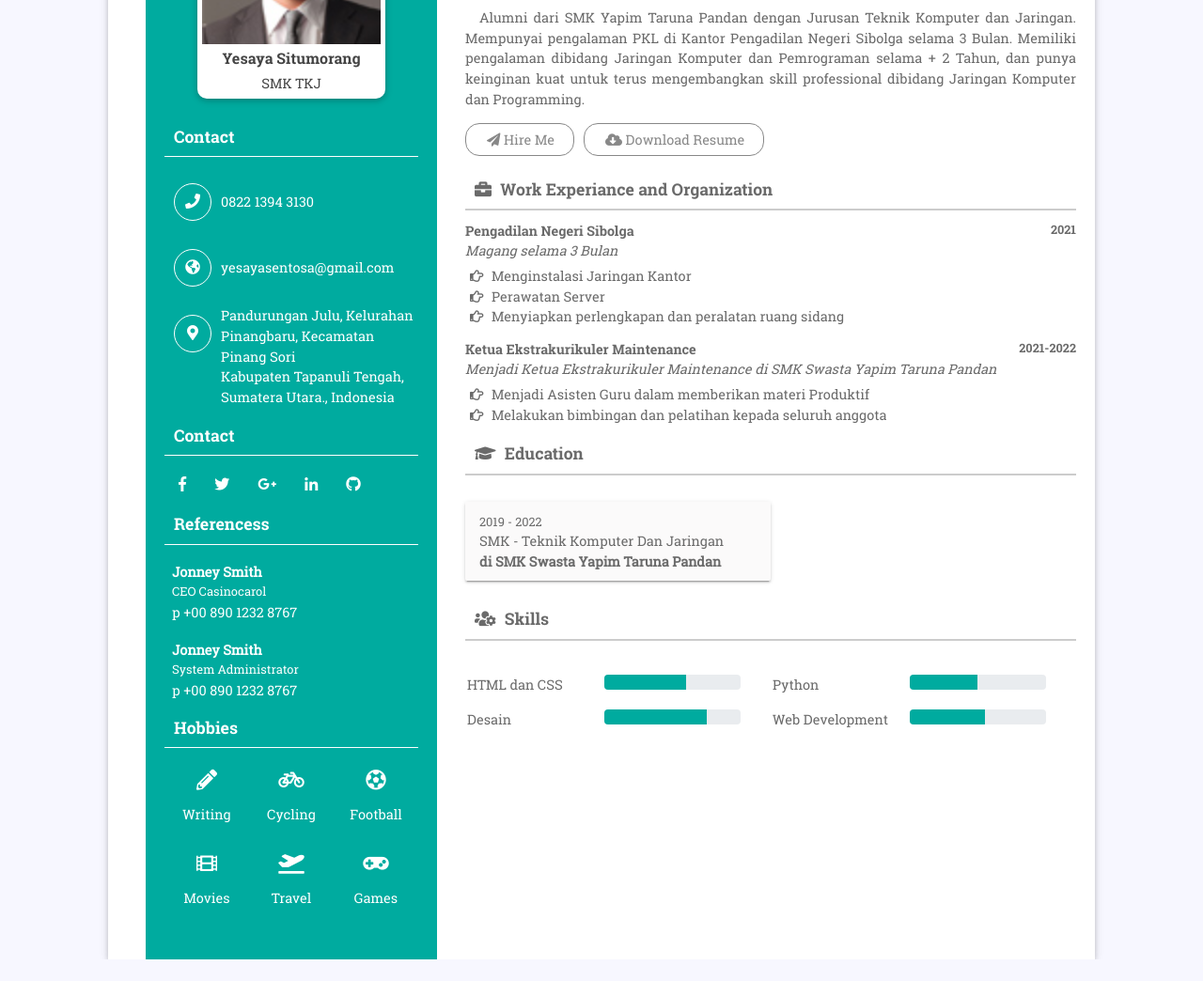
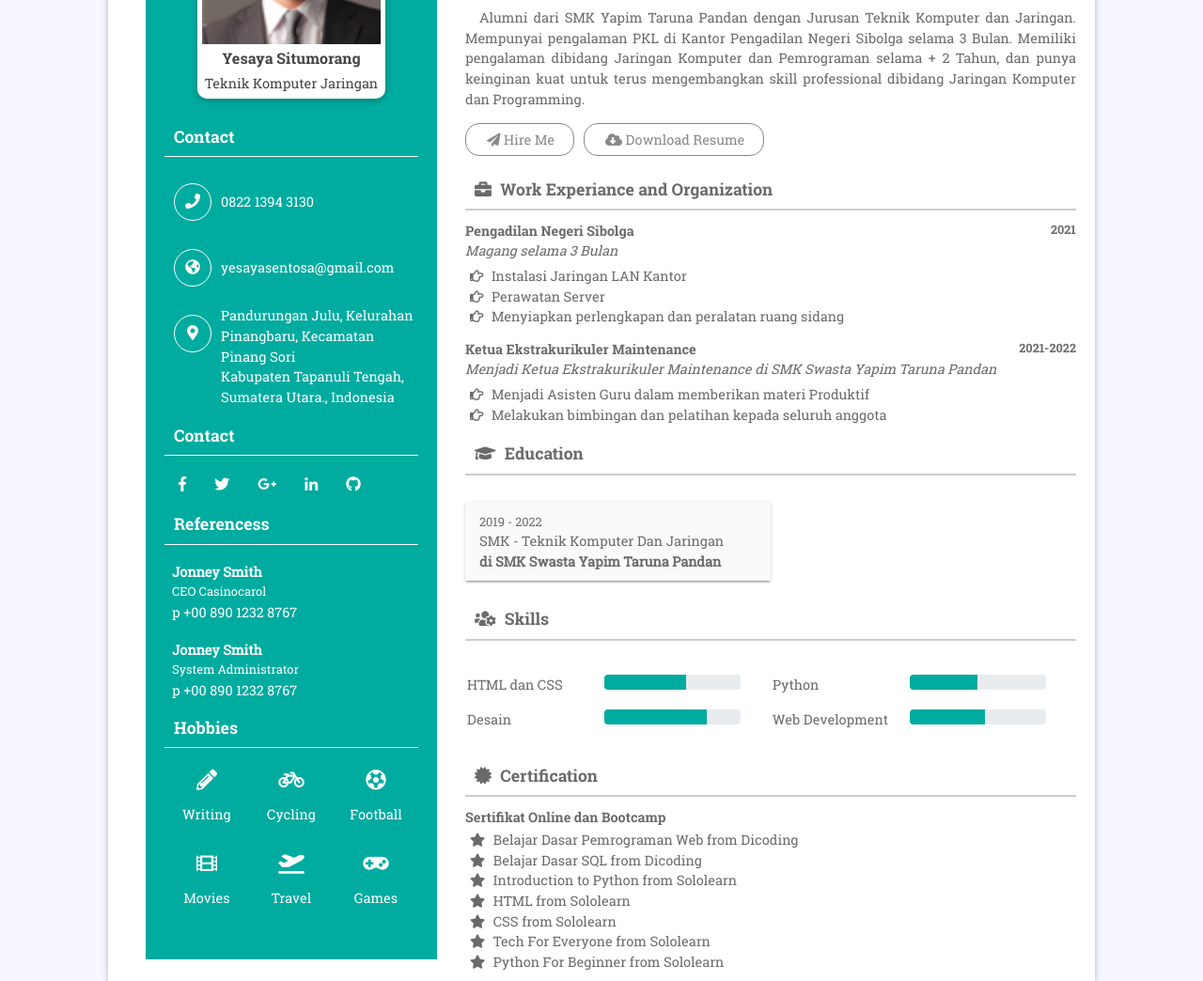
Before and after one commit to youngIcom/my-cv, a website: page index.html in a window 1280 px wide. Shown: the part 218-1262 px from the top of the page at 94% size. Before the commit the page ends 1239 px from the top, so only its background shows below. Drawn offline with Linux system fonts and the light colour scheme.

Commit message:
tambah sertifikasi

```diff
--- a/index.html
+++ b/index.html
@@ -21,7 +21,7 @@
                         <div class="profile-info">
                             <img src="assets/images/profile.jpg" alt="">
                             <h3>Yesaya Situmorang</h3>
-                            <span>SMK TKJ</span>
+                            <span>Teknik Komputer Jaringan</span>
                         </div>
                         <h4 class="ltitle">Contact</h4>
                         <div class="contact-box pb0">
@@ -106,7 +106,7 @@
                             <h6>Pengadilan Negeri Sibolga <span>2021</span></h6>
                             <i>Magang selama 3 Bulan</i>
                             <ul>
-                                <li><i class="far fa-hand-point-right"></i> Menginstalasi Jaringan Kantor</li>
+                                <li><i class="far fa-hand-point-right"></i> Instalasi Jaringan LAN Kantor</li>
                                 <li><i class="far fa-hand-point-right"></i> Perawatan Server</li>
                                 <li><i class="far fa-hand-point-right"></i> Menyiapkan perlengkapan dan peralatan ruang sidang</li>
                             </ul>
@@ -184,12 +184,24 @@
                             </div>
 
 
+                    	</div>
+
+						<h2 class="rit-titl"><i class="fa fa-certificate"></i> Certification</h2>
+								<div class="work-exp">
+									<h6>Sertifikat Online dan Bootcamp</h6>
+									<ul>
+										<li><i class="fa fa-star"></i> Belajar Dasar Pemrograman Web  from Dicoding</li>
+										<li><i class="fa fa-star"></i> Belajar Dasar SQL from Dicoding</li>
+										<li><i class="fa fa-star"></i> Introduction to Python from Sololearn</li>
+										<li><i class="fa fa-star"></i> HTML from Sololearn</li>
+										<li><i class="fa fa-star"></i> CSS from Sololearn</li>
+										<li><i class="fa fa-star"></i> Tech For Everyone from Sololearn</li>
+										<li><i class="fa fa-star"></i> Python For Beginner from Sololearn</li>
+									</ul>
+								</div>
+                       		 </div>
 
 
-
-
-                        </div>
-                    </div>
                 </div>
             </div>
         </div>
```
